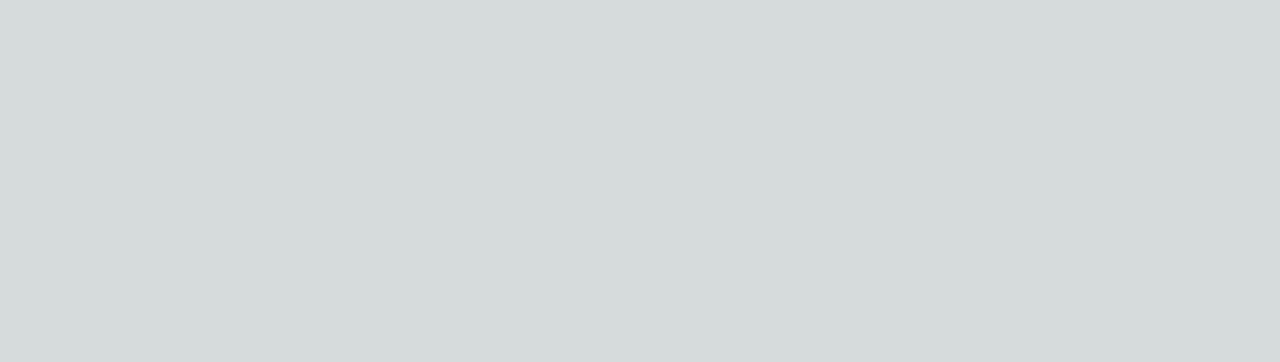
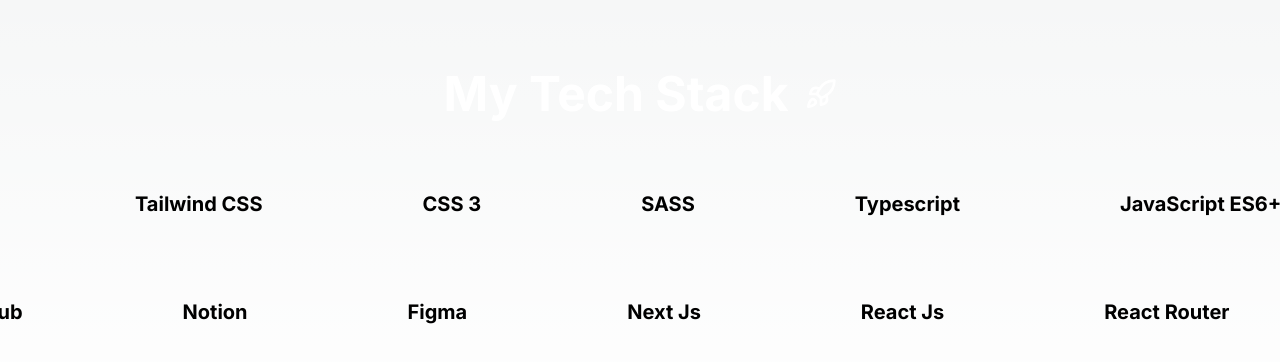
Before and after one commit to uniquesonu/portfolio, a Next.js app: page / in a window 1280 px wide. Shown: the part 1590-1952 px from the top of the page. Before the commit the page ends 1532 px from the top, so only its background shows below. Built offline with nearby package versions, Linux system fonts and the light colour scheme.

Commit message:
feat: Add TechStack component

```diff
--- a/app/page.tsx
+++ b/app/page.tsx
@@ -1,6 +1,8 @@
 import AboutSection from "@/components/AboutSection";
 import { GridBackground } from "@/components/GridBackground";
 import HeroSection from "@/components/HeroSection";
+import TechStack from "@/components/TechStacks";
+import Marquees from "@/components/TechStacks";
 import PortfolioWebsite from "@/components/portfolio";
 
 export default function Home() {
@@ -8,6 +10,7 @@ export default function Home() {
     <div>
       <GridBackground />
       <AboutSection />
+      <TechStack />
       {/* <HeroSection /> */}
     </div>
   );
--- /dev/null
+++ b/components/Tech.tsx
@@ -0,0 +1,34 @@
+"use client";
+import { motion } from "framer-motion";
+import PropTypes from "prop-types";
+
+const Tech = ({ item, direction }:any) => {
+  return (
+    <div className="w-full flex overflow-hidden">
+      <motion.div
+        initial={{ x: direction === "left" ? "0%" : "-100%" }}
+        animate={{ x: direction === "left" ? "-100%" : "0%" }}
+        transition={{ ease: "linear", duration: 90, repeat: Infinity }}
+        className="flex flex-shrink-0 gap-40 py-10 pr-40"
+      >
+        {item.map((tech: string, index: number) => (
+          <div className="text-xl font-bold  " key={index}>{tech}</div>
+        ))}
+      </motion.div>
+
+      <motion.div
+        initial={{ x: direction === "left" ? "0%" : "-100%" }}
+        animate={{ x: direction === "left" ? "-100%" : "0%" }}
+        transition={{ ease: "linear", duration: 90, repeat: Infinity }}
+        className="flex flex-shrink-0 gap-40 py-10 pr-40"
+      >
+        {item.map((tech: string, index: number) => (
+          <div className="text-xl font-bold  " key={index}>{tech}</div>
+        ))}
+      </motion.div>
+    </div>
+  );
+};
+
+
+export default Tech;
--- /dev/null
+++ b/components/TechStacks.tsx
@@ -0,0 +1,25 @@
+import { Rocket } from 'lucide-react';
+import Tech from './Tech';
+
+const TechStack = () => {
+  const data = [
+    [
+      "Next Js", "React Js", "React Router", "Tailwind CSS", "CSS 3", "SASS", "Typescript", "JavaScript ES6+", "Git", "MongoDB", "Python", "C++", "C", "Express Js", "Node.js", "jQuery", "HTML 5", "Appwrite", "Bootstrap", "Material UI", "Chakra UI", "Framer Motion", "Three.js", "GSAP", "Redux", "Context API", "GraphQL", "REST API", "Websockets", "Socket.io", "Firebase", "AWS", "Heroku", "Netlify", "Vercel", "Docker", "Kubernetes", "Github", "Notion", "Figma"
+    ],
+    [
+      "Next Js", "React Js", "React Router", "Tailwind CSS", "CSS 3", "SASS", "Typescript", "JavaScript ES6+", "Git", "MongoDB", "Python", "C++", "C", "Express Js", "Node.js", "jQuery", "HTML 5", "Appwrite", "Bootstrap", "Material UI", "Chakra UI", "Framer Motion", "Three.js", "GSAP", "Redux", "Context API", "GraphQL", "REST API", "Websockets", "Socket.io", "Firebase", "AWS", "Heroku", "Netlify", "Vercel", "Docker", "Kubernetes", "Github", "Notion", "Figma"
+    ]
+  ];
+
+  return (
+    <div className="py-20 mt-0 md:mt-12 relative overflow-hidden">
+        <h1 className="text-white mb-8 text-center text-3xl md:text-5xl font-bold"><span className='flex justify-center items-center gap-4'>My Tech Stack <Rocket className='h-8 w-8'/></span></h1>
+      {data.map((item, index) => (
+        <Tech key={index} item={item} direction={index === 0 ? "left" : "right"} />
+      ))}
+
+    </div>
+  );
+}
+
+export default TechStack;
```
